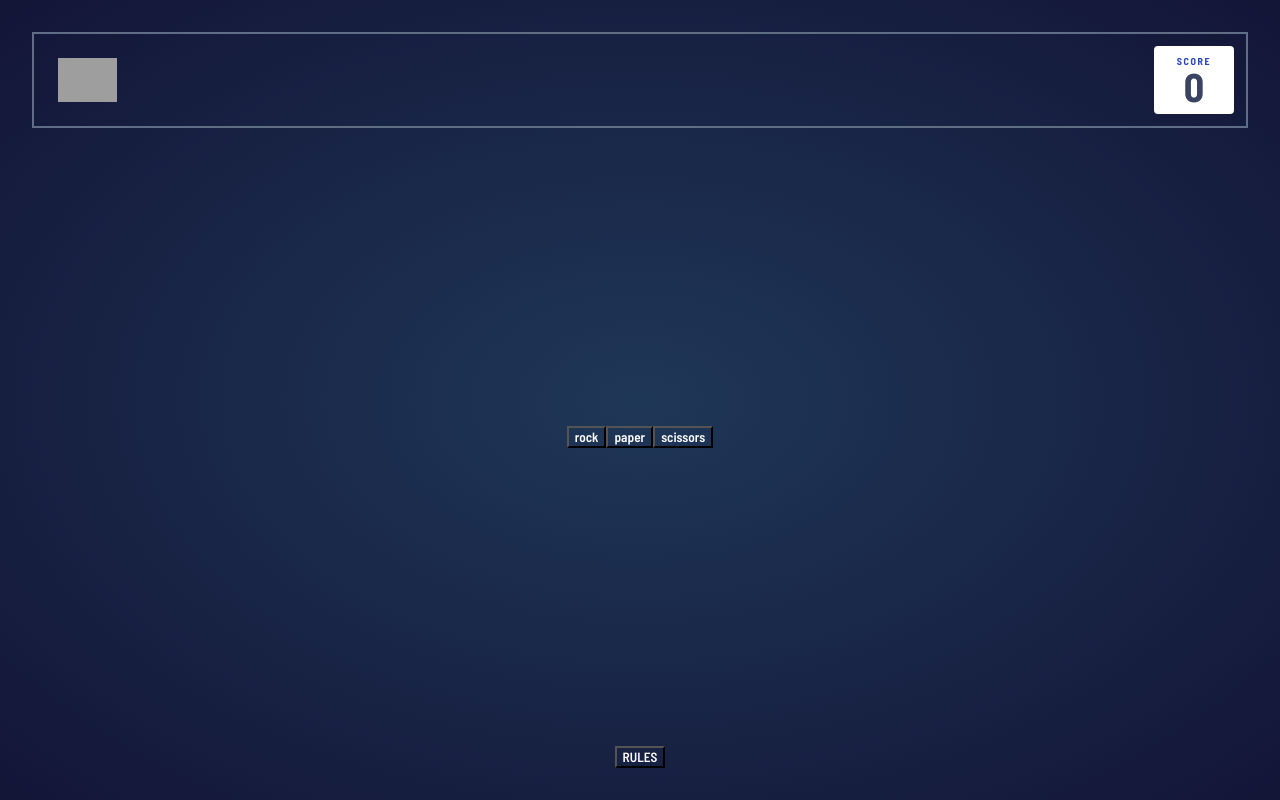
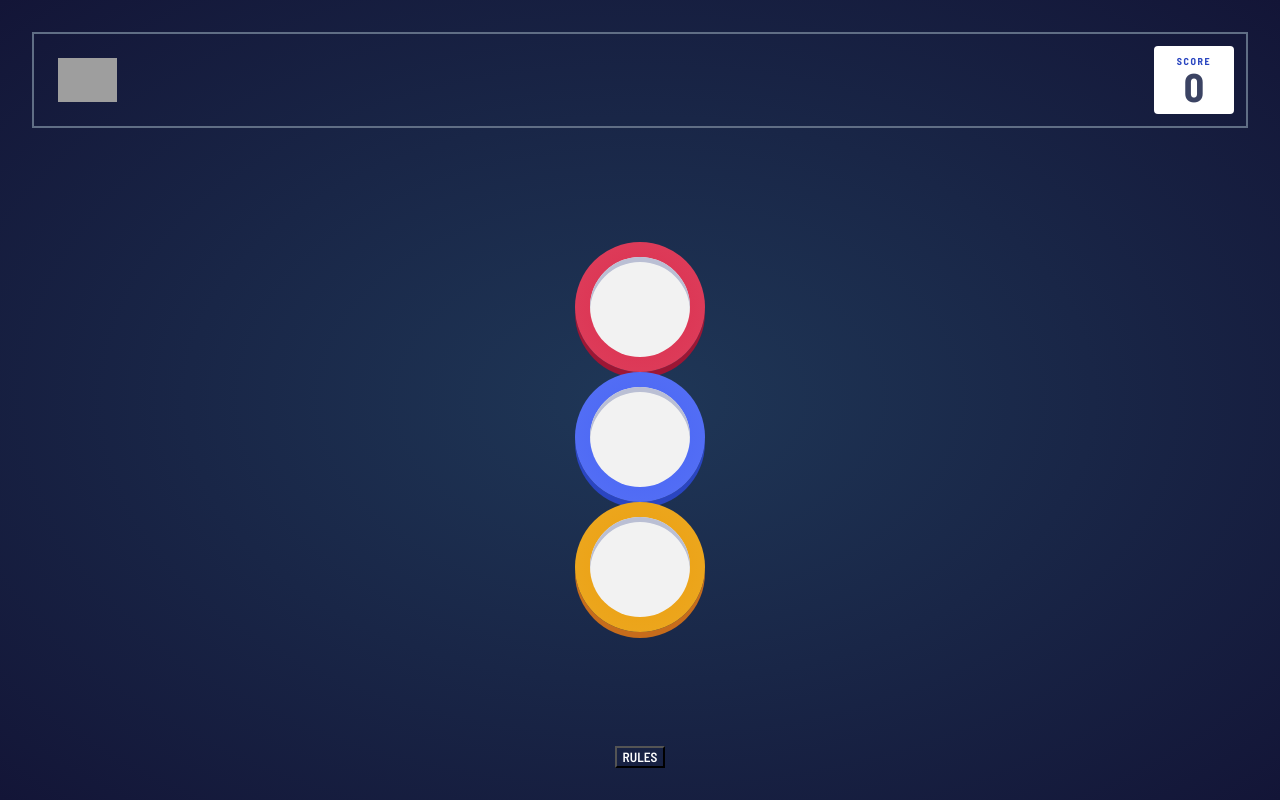
Before and after one commit to markup-mitchell/rock-paper-scissors-vue-sass, a Vue app: page / in a window 1280 px wide. Built offline with nearby package versions, Linux system fonts and the light colour scheme; grey boxes are pictures that could not be loaded.

Commit message:
buttons styled

```diff
--- /dev/null
+++ b/src/components/IconButton.vue
@@ -0,0 +1,65 @@
+<template>
+  <div
+    class="btn-wrapper"
+    v-bind:class="[
+      { rock: value === 'rock' },
+      { paper: value === 'paper' },
+      { scissors: value === 'scissors' }
+    ]"
+  >
+    <button class="btn"></button>
+  </div>
+</template>
+
+<style lang="scss" scoped>
+@import '../styles/styles.scss';
+.btn-wrapper {
+  display: flex;
+  justify-content: center;
+  align-items: center;
+  width: 130px;
+  height: 130px;
+  border-radius: 50%;
+}
+.btn {
+  display: inline-block;
+  border: none;
+  margin: 0;
+  padding: 0;
+  font-size: 1rem;
+  line-height: 1;
+  background: transparent;
+  -webkit-appearance: none;
+  width: 100px;
+  height: 100px;
+  border-radius: 50%;
+  background-color: $bg-off-white;
+  box-shadow: inset 0 5px 0 $shadow-inset;
+}
+.rock {
+  background-image: $bg-rock;
+  box-shadow: 0 6px 0 $shadow-rock;
+}
+.paper {
+  background-image: $bg-paper;
+  box-shadow: 0 6px 0 $shadow-paper;
+}
+.scissors {
+  background-image: $bg-scissors;
+  box-shadow: 0 6px 0 $shadow-scissors;
+}
+</style>
+
+<script>
+export default {
+  props: ['value'],
+  computed: {
+    computedClass: function() {
+      if (this.value === 'rock') {
+        return true;
+      }
+      return false;
+    }
+  }
+};
+</script>
--- a/src/components/PlayerChoose.vue
+++ b/src/components/PlayerChoose.vue
@@ -1,35 +1,33 @@
 <template>
   <div class="">
-    <button
+    <IconButton
+      value="rock"
       @click="setPlayerChoice()"
-      value="rock"
       v-on:click="setPlayerChoice"
-    >
-      rock
-    </button>
-    <button
+    />
+    <IconButton
       value="paper"
       @click="setPlayerChoice()"
       v-on:click="setPlayerChoice"
-    >
-      paper
-    </button>
-    <button
+    />
+    <IconButton
       value="scissors"
       @click="setPlayerChoice()"
       v-on:click="setPlayerChoice"
-    >
-      scissors
-    </button>
+    />
   </div>
 </template>
 
 <script>
+import IconButton from './IconButton';
 export default {
   methods: {
     setPlayerChoice(e) {
       this.$emit('setPlayerChoice', e.target.value);
     }
+  },
+  components: {
+    IconButton
   }
 };
 </script>
--- a/src/styles/styles.scss
+++ b/src/styles/styles.scss
@@ -1,11 +1,11 @@
 // $### Primary
 
-$scissors: radial-gradient(hsl(39, 89%, 49%) to hsl(40, 84%, 53%));
+$bg-scissors: radial-gradient(hsl(39, 89%, 49%), hsl(40, 84%, 53%));
 
-$paper: radial-gradient(hsl(230, 89%, 62%) to hsl(230, 89%, 65%));
-$rock: radial-gradient(hsl(349, 71%, 52%) to hsl(349, 70%, 56%));
-$lizard: radial-gradient(hsl(261, 73%, 60%) to hsl(261, 72%, 63%));
-$cyan: radial-gradient(hsl(189, 59%, 53%) to hsl(189, 58%, 57%));
+$bg-paper: radial-gradient(hsl(230, 89%, 62%), hsl(230, 89%, 65%));
+$bg-rock: radial-gradient(hsl(349, 71%, 52%), hsl(349, 70%, 56%));
+// $lizard: radial-gradient(hsl(261, 73%, 60%) to hsl(261, 72%, 63%));
+// $cyan: radial-gradient(hsl(189, 59%, 53%) to hsl(189, 58%, 57%));
 
 // ### Neutral
 
@@ -15,4 +15,9 @@ $header-outline: hsl(217, 16%, 45%);
 
 // ### Background
 
-$bg-gradient: hsl(214, 47%, 23%) to hsl(237, 49%, 15%);
+$bg-gradient: hsl(214, 47%, 23%), hsl(237, 49%, 15%);
+$bg-off-white: #f2f2f2;
+$shadow-inset: #babfd4;
+$shadow-rock: #9d1634;
+$shadow-scissors: #c76c1b;
+$shadow-paper: #2a45c2;
```
